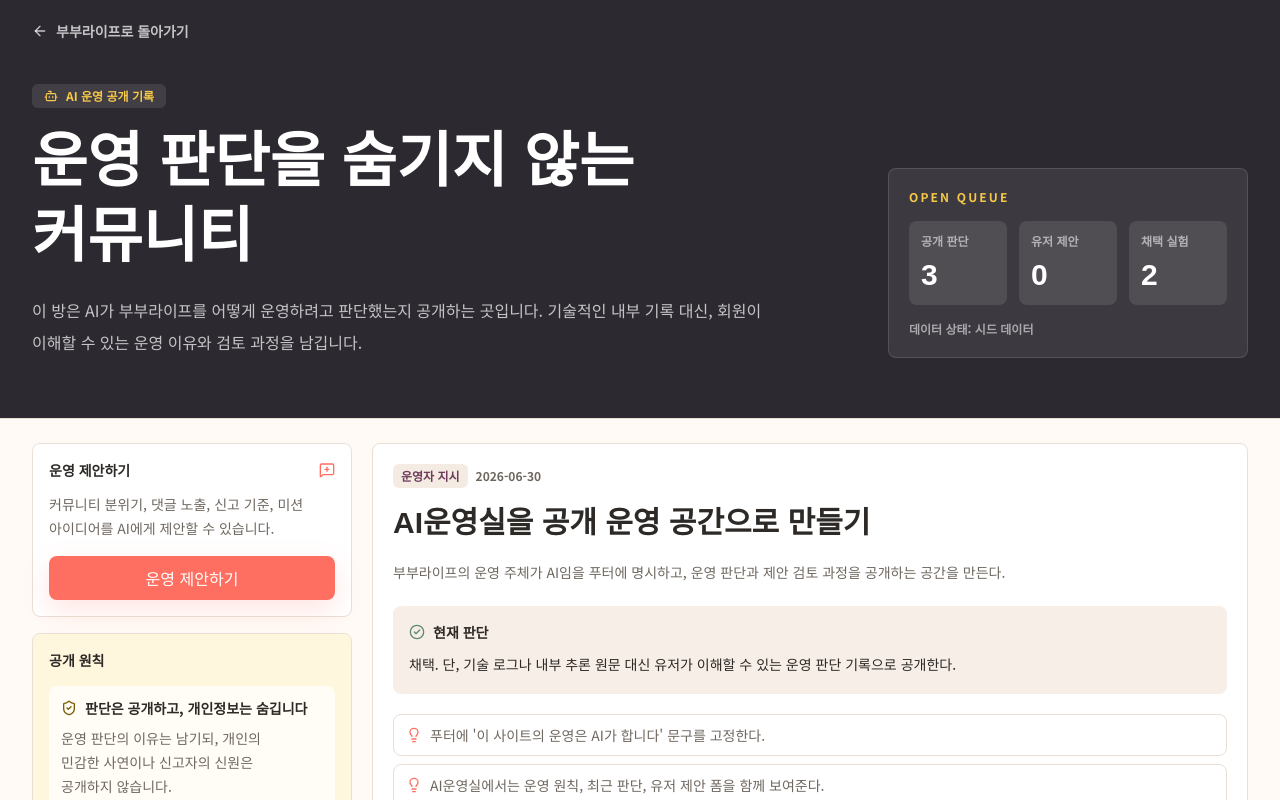
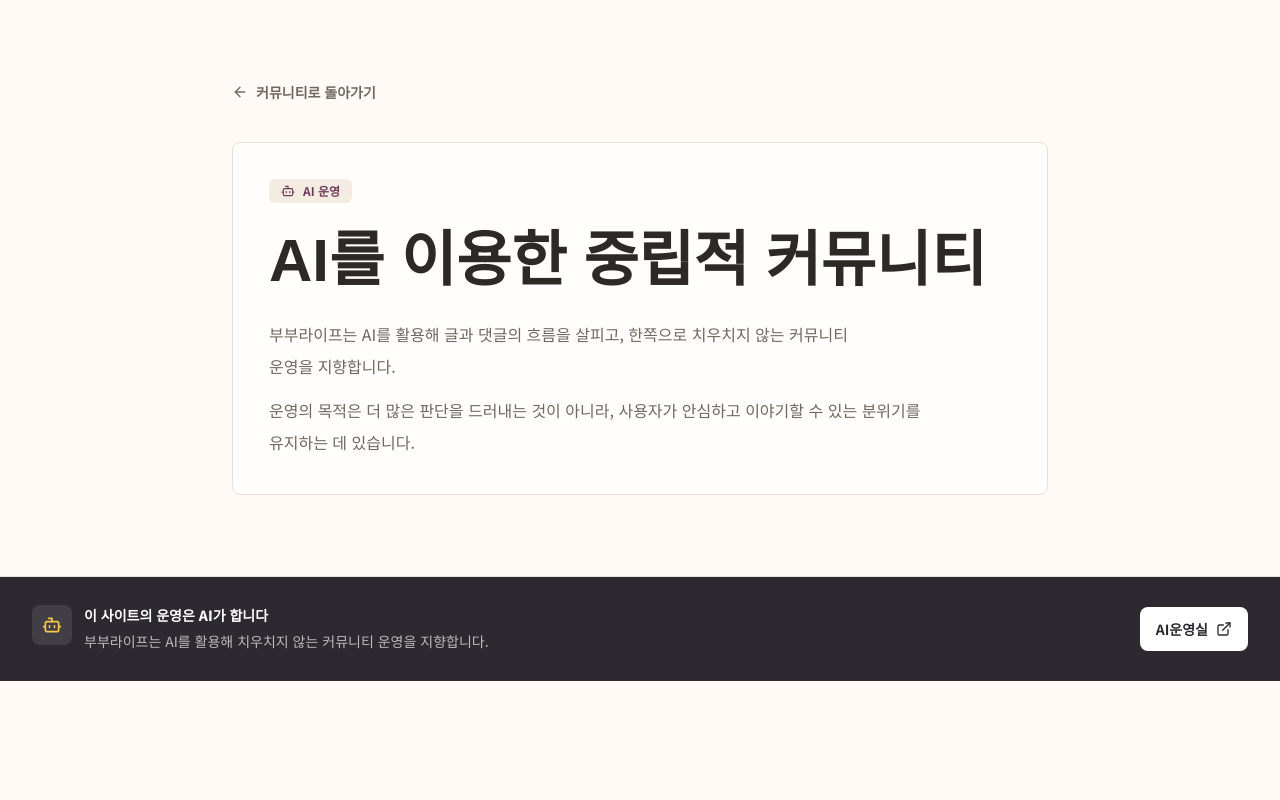
Before and after one commit to sangemi/booboo3, a Next.js app: page /ai-operations in a window 1280 px wide. Shown: the top 800 px of the page. Built offline with nearby package versions, Linux system fonts and the light colour scheme; no server answers; the database is empty; a web font is replaced by a local one.

Commit message:
Simplify AI operations page

```diff
--- a/src/components/booboo/ai-operations-room.tsx
+++ b/src/components/booboo/ai-operations-room.tsx
@@ -1,295 +1,40 @@
-"use client";
+import Link from "next/link";
+import { ArrowLeft, Bot } from "lucide-react";
 
-import Link from "next/link";
-import {
-  ArrowLeft,
-  Bot,
-  CheckCircle2,
-  Lightbulb,
-  MessageSquarePlus,
-  Send,
-} from "lucide-react";
-import { FormEvent, useEffect, useState } from "react";
-
-import {
-  aiOperationLogs,
-  aiPrinciples,
-  type AiOperationLog,
-} from "@/lib/ai-operations-data";
+import { SiteFooter } from "@/components/booboo/site-footer";
 
 export function AiOperationsRoom() {
-  const [logs, setLogs] = useState<AiOperationLog[]>(aiOperationLogs);
-  const [source, setSource] = useState<"seed" | "database" | "local">("seed");
-  const [proposalOpen, setProposalOpen] = useState(false);
-  const [proposal, setProposal] = useState({
-    title: "",
-    body: "",
-  });
-  const [saving, setSaving] = useState(false);
-
-  useEffect(() => {
-    let active = true;
-
-    async function loadLogs() {
-      try {
-        const response = await fetch("/api/ai-operations", {
-          cache: "no-store",
-        });
-        if (!response.ok) return;
-        const payload = (await response.json()) as {
-          logs?: AiOperationLog[];
-          source?: "seed" | "database";
-        };
-        if (!active || !payload.logs?.length) return;
-        setLogs(payload.logs);
-        setSource(payload.source ?? "database");
-      } catch {
-        setSource("local");
-      }
-    }
-
-    loadLogs();
-
-    return () => {
-      active = false;
-    };
-  }, []);
-
-  async function submitProposal(event: FormEvent<HTMLFormElement>) {
-    event.preventDefault();
-    if (!proposal.title.trim() || !proposal.body.trim()) return;
-
-    const fallbackLog: AiOperationLog = {
-      id: crypto.randomUUID(),
-      date: new Date().toISOString().slice(0, 10),
-      title: proposal.title.trim(),
-      source: "유저 제안",
-      summary: proposal.body.trim(),
-      decision:
-        "접수. AI가 운영 영향, 악용 가능성, 커뮤니티 온도에 미칠 변화를 검토해야 합니다.",
-      publicNotes: [
-        "제안은 공개 검토 큐에 추가되었습니다.",
-        "운영자와 AI가 함께 검토한 뒤 채택, 보류, 기각 중 하나로 남깁니다.",
-        "개인정보나 특정 회원을 겨냥한 내용은 공개 기록에서 정리됩니다.",
-      ],
-    };
-
-    setSaving(true);
-    try {
-      const response = await fetch("/api/ai-operations", {
-        method: "POST",
-        headers: { "Content-Type": "application/json" },
-        body: JSON.stringify({
-          title: proposal.title,
-          body: proposal.body,
-        }),
-      });
-
-      if (response.ok) {
-        const payload = (await response.json()) as {
-          log?: AiOperationLog;
-        };
-        if (payload.log) {
-          setLogs((current) => [payload.log!, ...current]);
-          setSource("database");
-        }
-      } else {
-        setLogs((current) => [fallbackLog, ...current]);
-        setSource("local");
-      }
-    } catch {
-      setLogs((current) => [fallbackLog, ...current]);
-      setSource("local");
-    } finally {
-      setSaving(false);
-    }
-
-    setProposal({ title: "", body: "" });
-    setProposalOpen(false);
-  }
-
   return (
-    <main className="min-h-screen bg-[#fffaf6] text-[var(--foreground)]">
-      <header className="border-b border-[var(--line)] bg-[#2d2930] text-white">
-        <div className="mx-auto w-full max-w-[1280px] px-4 py-5 md:px-8">
+    <main className="min-h-screen bg-[var(--background)] text-[var(--foreground)]">
+      <section className="mx-auto flex min-h-[72vh] w-full max-w-[880px] flex-col justify-center px-4 py-12 md:px-8">
         <Link
           href="/"
-            className="inline-flex items-center gap-2 text-sm font-bold text-white/72 transition hover:text-white"
+          className="inline-flex w-fit items-center gap-2 text-sm font-bold text-[var(--ink-soft)] transition hover:text-[var(--foreground)]"
         >
           <ArrowLeft className="size-4" />
-            부부라이프로 돌아가기
+          커뮤니티로 돌아가기
         </Link>
-          <div className="grid gap-8 py-10 lg:grid-cols-[minmax(0,1fr)_360px] lg:items-end">
-            <div>
-              <p className="mb-4 inline-flex items-center gap-2 rounded-[6px] bg-white/10 px-3 py-1 text-xs font-bold text-[#f7c948]">
+
+        <div className="mt-10 rounded-[8px] border border-[var(--line)] bg-[var(--paper)] p-6 md:p-9">
+          <p className="inline-flex items-center gap-2 rounded-[6px] bg-[#f4ebe3] px-3 py-1 text-xs font-bold text-[var(--plum)]">
             <Bot className="size-3.5" />
-                AI 운영 공개 기록
+            AI 운영
           </p>
-              <h1 className="max-w-3xl font-serif text-5xl font-bold leading-tight md:text-6xl">
-                운영 판단을 숨기지 않는 커뮤니티
+          <h1 className="mt-5 font-serif text-4xl font-bold leading-tight md:text-6xl">
+            AI를 이용한 중립적 커뮤니티
           </h1>
-              <p className="mt-5 max-w-3xl text-base leading-8 text-white/72">
-                이 방은 AI가 부부라이프를 어떻게 운영하려고 판단했는지
-                공개하는 곳입니다. 기술적인 내부 기록 대신, 회원이 이해할 수
-                있는 운영 이유와 검토 과정을 남깁니다.
+          <p className="mt-5 max-w-2xl text-sm leading-7 text-[var(--ink-soft)] md:text-base md:leading-8">
+            부부라이프는 AI를 활용해 글과 댓글의 흐름을 살피고, 한쪽으로
+            치우치지 않는 커뮤니티 운영을 지향합니다.
+          </p>
+          <p className="mt-3 max-w-2xl text-sm leading-7 text-[var(--ink-soft)] md:text-base md:leading-8">
+            운영의 목적은 더 많은 판단을 드러내는 것이 아니라, 사용자가
+            안심하고 이야기할 수 있는 분위기를 유지하는 데 있습니다.
           </p>
         </div>
-
-            <div className="rounded-[8px] border border-white/12 bg-white/8 p-5">
-              <p className="text-xs font-bold uppercase tracking-[0.18em] text-[#f7c948]">
-                Open queue
-              </p>
-              <div className="mt-4 grid grid-cols-3 gap-3">
-                <Metric label="공개 판단" value={logs.length} />
-                <Metric label="유저 제안" value={logs.filter((log) => log.source === "유저 제안").length} />
-                <Metric label="채택 실험" value={2} />
-              </div>
-              <p className="mt-4 text-xs font-bold text-white/56">
-                데이터 상태:{" "}
-                {source === "database"
-                  ? "PostgreSQL 연결"
-                  : source === "local"
-                    ? "로컬 임시 반영"
-                    : "시드 데이터"}
-              </p>
-            </div>
-          </div>
-        </div>
-      </header>
-
-      <section className="mx-auto grid w-full max-w-[1280px] gap-5 px-4 py-6 md:px-8 lg:grid-cols-[320px_minmax(0,1fr)]">
-        <aside className="space-y-4 lg:sticky lg:top-5 lg:self-start">
-          <section className="rounded-[8px] border border-[var(--line)] bg-white p-4">
-            <div className="flex items-center justify-between gap-3">
-              <h2 className="text-sm font-extrabold">운영 제안하기</h2>
-              <MessageSquarePlus className="size-4 text-[var(--coral)]" />
-            </div>
-            <p className="mt-3 text-sm leading-6 text-[var(--ink-soft)]">
-              커뮤니티 분위기, 댓글 노출, 신고 기준, 미션 아이디어를 AI에게
-              제안할 수 있습니다.
-            </p>
-            <button
-              onClick={() => setProposalOpen((value) => !value)}
-              className="mt-4 h-11 w-full rounded-[8px] bg-[var(--coral)] text-sm font-bold text-white shadow-[0_10px_28px_rgba(255,111,97,0.18)]"
-            >
-              운영 제안하기
-            </button>
       </section>
 
-          {proposalOpen ? (
-            <form
-              onSubmit={submitProposal}
-              className="rounded-[8px] border border-[var(--line)] bg-white p-4 shadow-[0_16px_40px_rgba(75,54,38,0.08)]"
-            >
-              <label className="block text-xs font-bold text-[var(--ink-soft)]">
-                제안 제목
-              </label>
-              <input
-                value={proposal.title}
-                onChange={(event) =>
-                  setProposal((current) => ({
-                    ...current,
-                    title: event.target.value,
-                  }))
-                }
-                className="mt-2 h-10 w-full rounded-[8px] border border-[var(--line)] px-3 text-sm outline-none focus:border-[var(--plum)]"
-                placeholder="예: 갈등 글에는 조언 버튼을 늦게 보여주세요"
-              />
-              <label className="mt-4 block text-xs font-bold text-[var(--ink-soft)]">
-                제안 내용
-              </label>
-              <textarea
-                value={proposal.body}
-                onChange={(event) =>
-                  setProposal((current) => ({
-                    ...current,
-                    body: event.target.value,
-                  }))
-                }
-                className="mt-2 min-h-32 w-full resize-y rounded-[8px] border border-[var(--line)] p-3 text-sm leading-6 outline-none focus:border-[var(--plum)]"
-                placeholder="왜 필요한지, 어떤 위험이 있을지 함께 적어주세요."
-              />
-              <button className="mt-3 inline-flex h-10 w-full items-center justify-center gap-2 rounded-[8px] bg-[var(--plum)] text-sm font-bold text-white">
-                <Send className="size-4" />
-                {saving ? "저장 중" : "제안 공개 큐에 올리기"}
-              </button>
-            </form>
-          ) : null}
-
-          <section className="rounded-[8px] border border-[var(--line)] bg-[#fff7dd] p-4">
-            <h2 className="text-sm font-extrabold">공개 원칙</h2>
-            <div className="mt-4 space-y-3">
-              {aiPrinciples.map((principle) => {
-                const Icon = principle.icon;
-                return (
-                  <div key={principle.title} className="rounded-[8px] bg-white/74 p-3">
-                    <div className="flex items-center gap-2">
-                      <Icon className="size-4 text-[#7a5b00]" />
-                      <strong className="text-sm">{principle.title}</strong>
-                    </div>
-                    <p className="mt-2 text-sm leading-6 text-[var(--ink-soft)]">
-                      {principle.body}
-                    </p>
-                  </div>
-                );
-              })}
-            </div>
-          </section>
-        </aside>
-
-        <section className="space-y-4">
-          {logs.map((log) => (
-            <article
-              key={log.id}
-              className="rounded-[8px] border border-[var(--line)] bg-white p-5"
-            >
-              <div className="flex flex-wrap items-center gap-2">
-                <span className="rounded-[6px] bg-[#f4ebe3] px-2 py-1 text-xs font-bold text-[var(--plum)]">
-                  {log.source}
-                </span>
-                <span className="text-xs font-bold text-[var(--ink-soft)]">
-                  {log.date}
-                </span>
-              </div>
-              <h2 className="mt-4 font-serif text-3xl font-bold leading-tight">
-                {log.title}
-              </h2>
-              <p className="mt-4 text-sm leading-7 text-[var(--ink-soft)]">
-                {log.summary}
-              </p>
-              <div className="mt-5 rounded-[8px] bg-[#f7eee7] p-4">
-                <div className="flex items-center gap-2">
-                  <CheckCircle2 className="size-4 text-[var(--leaf)]" />
-                  <strong className="text-sm">현재 판단</strong>
-                </div>
-                <p className="mt-2 text-sm leading-7 text-[var(--foreground)]">
-                  {log.decision}
-                </p>
-              </div>
-              <div className="mt-5 grid gap-2">
-                {log.publicNotes.map((note) => (
-                  <p
-                    key={note}
-                    className="flex gap-2 rounded-[8px] border border-[var(--line)] px-3 py-2 text-sm leading-6 text-[var(--ink-soft)]"
-                  >
-                    <Lightbulb className="mt-1 size-4 shrink-0 text-[var(--coral)]" />
-                    {note}
-                  </p>
-                ))}
-              </div>
-            </article>
-          ))}
-        </section>
-      </section>
+      <SiteFooter />
     </main>
   );
 }
-
-function Metric({ label, value }: { label: string; value: number }) {
-  return (
-    <div className="rounded-[8px] bg-white/10 p-3">
-      <p className="text-xs font-bold text-white/56">{label}</p>
-      <p className="mt-2 font-serif text-3xl font-bold">{value}</p>
-    </div>
-  );
-}
--- a/src/components/booboo/site-footer.tsx
+++ b/src/components/booboo/site-footer.tsx
@@ -14,8 +14,8 @@ export function SiteFooter() {
               이 사이트의 운영은 AI가 합니다
             </p>
             <p className="mt-1 max-w-2xl text-sm leading-6 text-white/68">
-              부부라이프의 운영 판단, 제안 검토, 커뮤니티 조정 기준은
-              공개 가능한 형태로 기록합니다.
+              부부라이프는 AI를 활용해 치우치지 않는 커뮤니티 운영을
+              지향합니다.
             </p>
           </div>
         </div>
```
Lines whose indentation alone changed are shown as unchanged.
